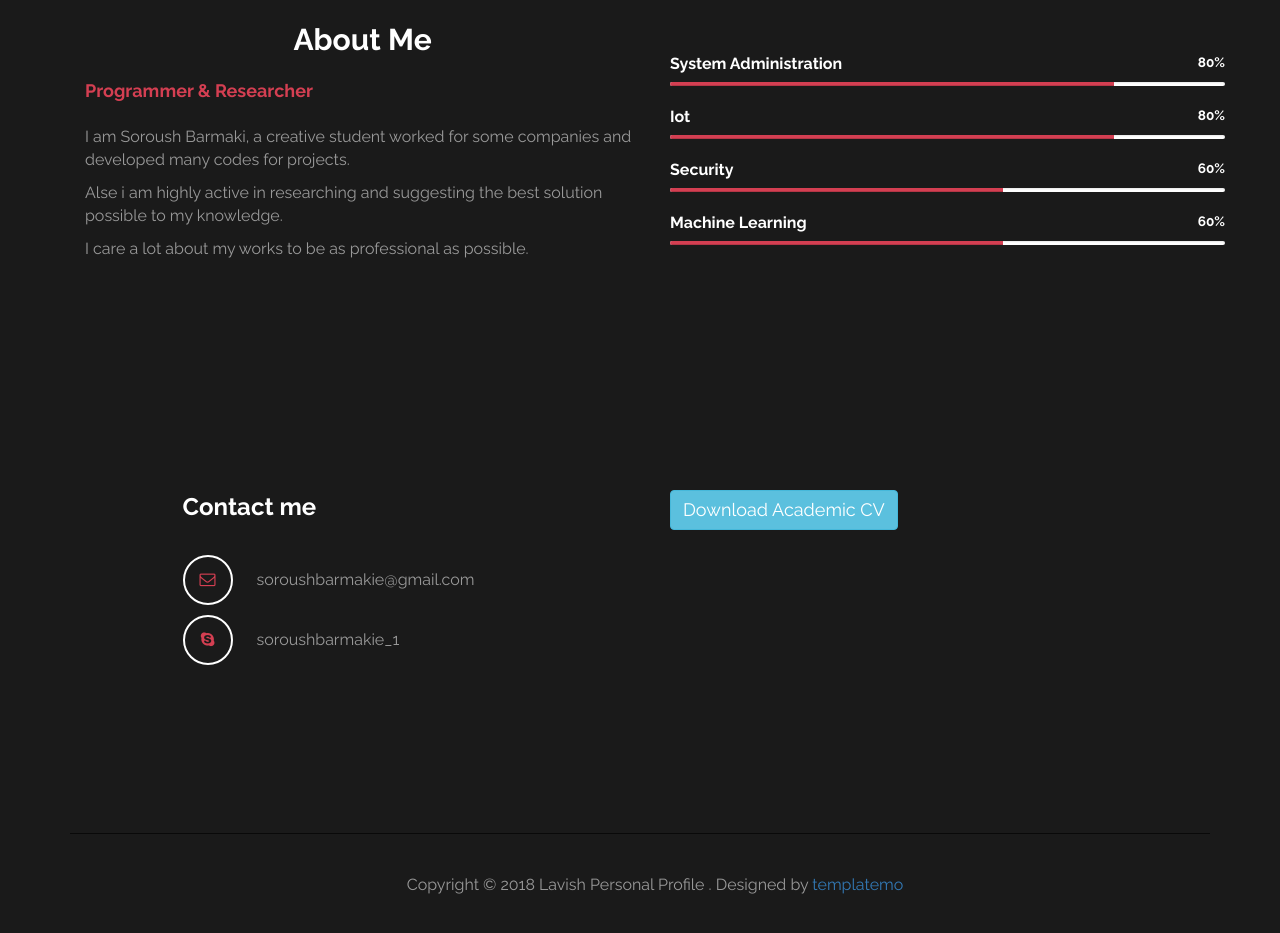
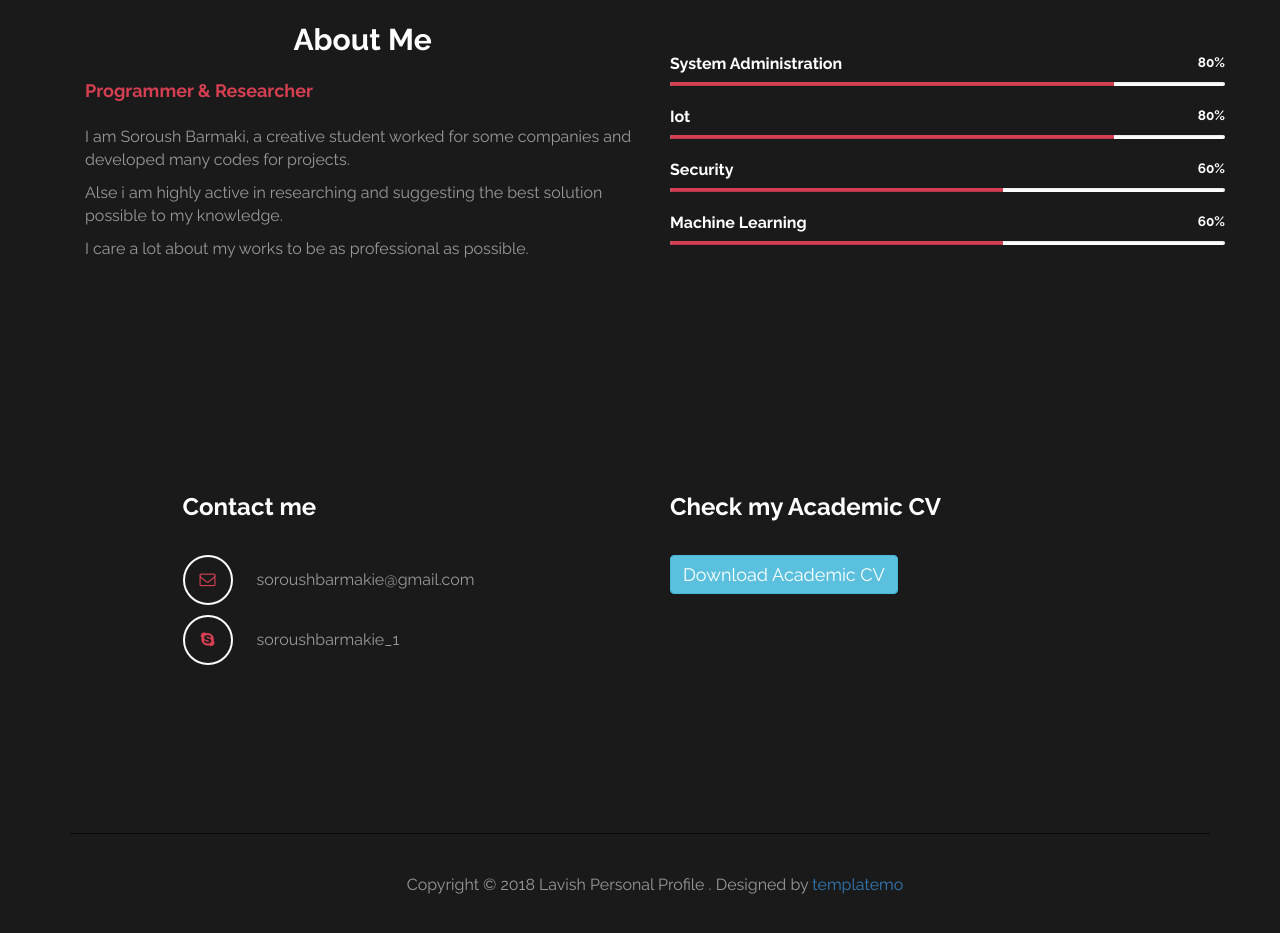
Before and after one commit to sbarmak1377/CV, a plain HTML site: page index.html in a window 1280 px wide. Shown: the part 1218-2151 px from the top of the page. Drawn offline with Linux system fonts and the light colour scheme.

Commit message:
Fixed HTML Too

```diff
--- a/index.html
+++ b/index.html
@@ -209,6 +209,7 @@
 						</address>
 					</div>
 					<div class="col-lg-6 col-md-6 col-xs-10 wow fadeInUp" data-wow-delay="0.6s">
+						<p class="contact-title">Check my Academic CV</p>
 						<!-- <form role="form" method="post" action="#">
 							<input name="name" type="text" class="form-control" id="name" placeholder="Your Name">
 							<input name="email" type="email" class="form-control" id="email" placeholder="Your Email">
```
